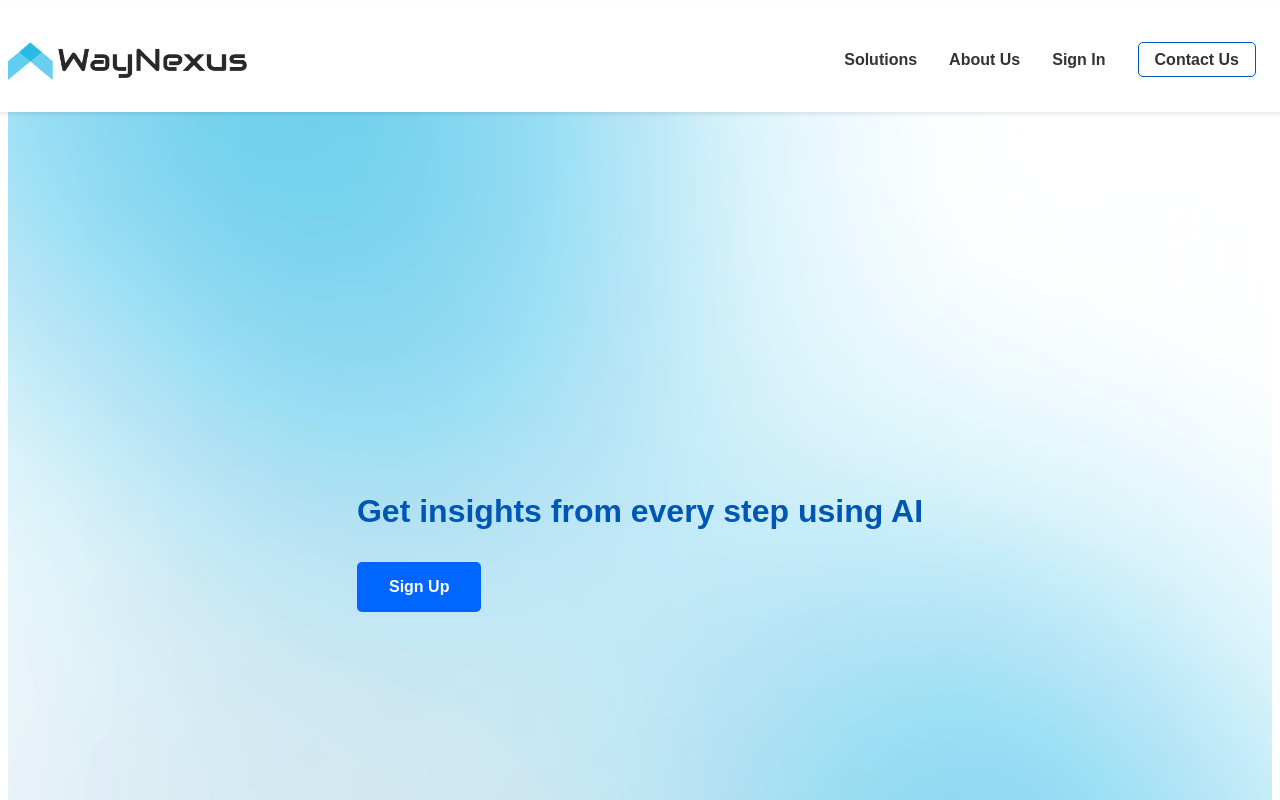
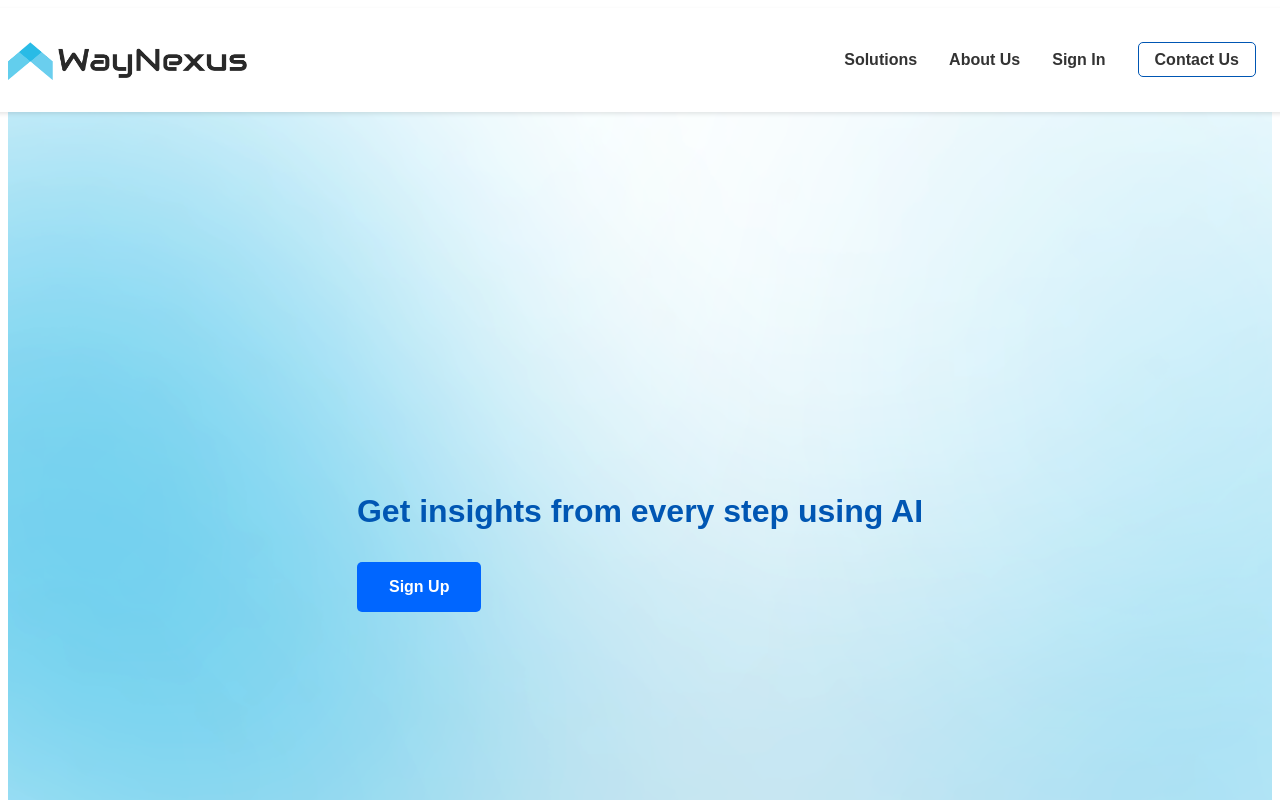
Before and after one commit to WayNexusOrganisation/webapp, a Next.js app: page / in a window 1280 px wide. Shown: the top 800 px of the page. Built offline with nearby package versions, Linux system fonts and the light colour scheme.

Commit message:
keyframes animation

```diff
--- a/styles/Home.module.css
+++ b/styles/Home.module.css
@@ -1,3 +1,15 @@
+@keyframes backgroundSlide {
+  0%, 100% {
+    background-image: url('/images/logoBack.png');
+  }
+  33% {
+    background-image: url('/images/logoback1.png');
+  }
+  67% {
+    background-image: url('/images/loogoback2.png');
+  }
+}
+
 .container {
   display: flex;
   flex-direction: column;
@@ -8,6 +20,7 @@
   background-size: cover;
   background-position: center;
   font-family: Arial, sans-serif;
+  animation: backgroundSlide 10s ease-in-out infinite;
 }
 
 
```
Also changed, not shown: public/images/logoback1.png (added), public/images/loogoback2.png (added).
